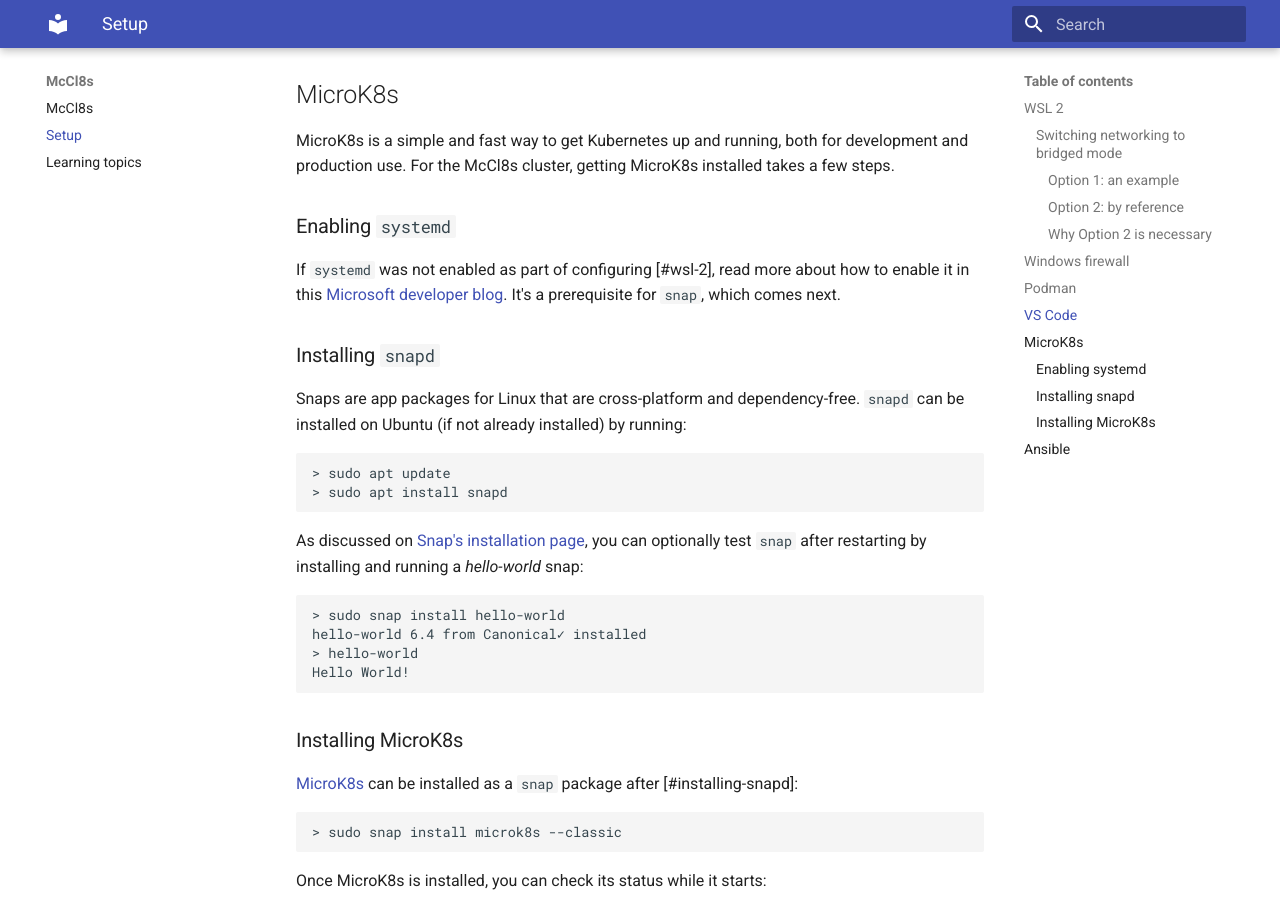
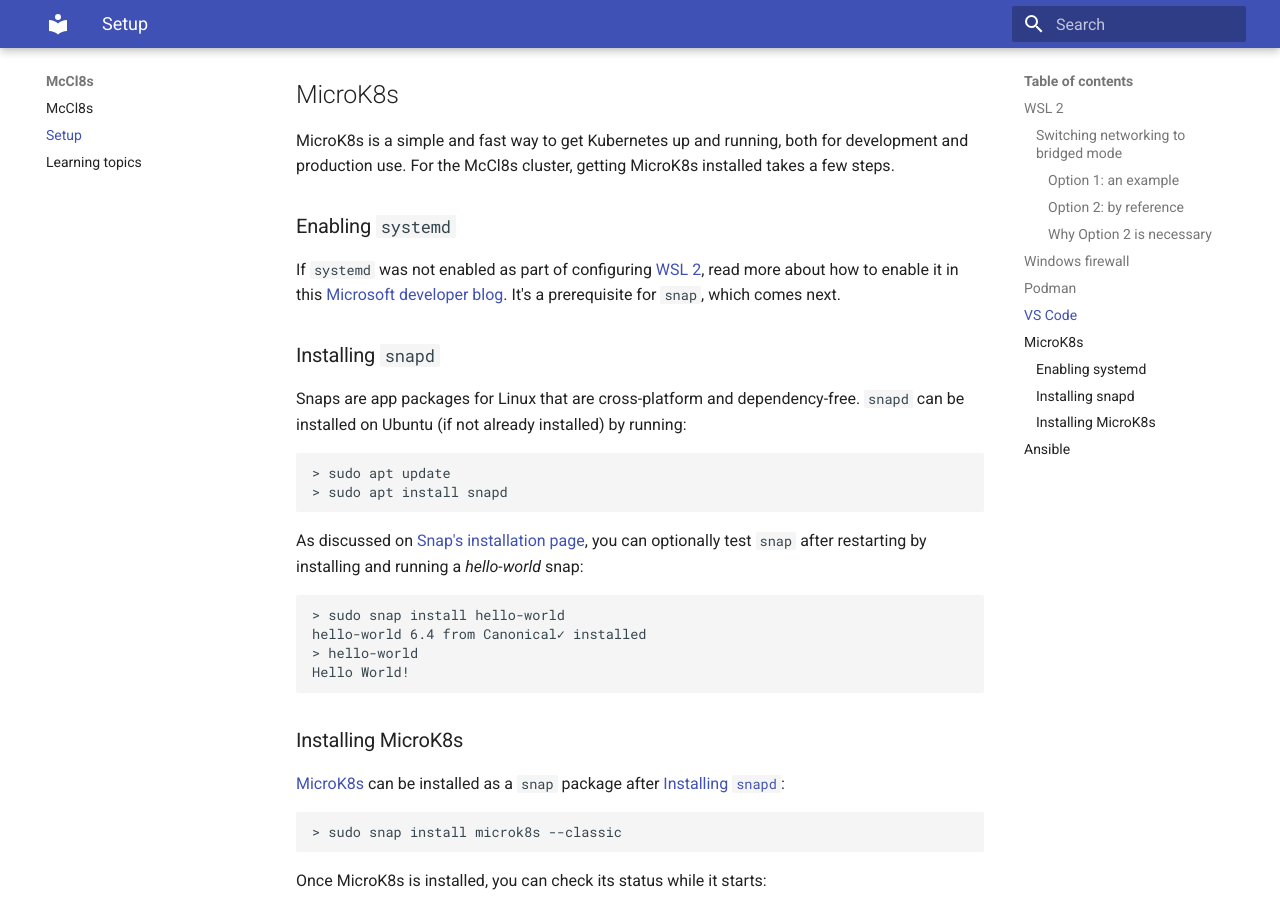
Before and after one commit to McClunatic/k8s-learning, an MkDocs documentation site: the page built from docs/setup.md, in a window 1280 px wide and 900 px high, scrolled down 2723 px. Built offline with MkDocs 1.6.1 and Material for MkDocs 9.7.7, drawn with Linux system fonts in a browser that asks for light colours; part of the change alters nothing that is shown; some of the changed text lies outside the part shown.

````diff
--- a/docs/setup.md
+++ b/docs/setup.md
@@ -6,11 +6,11 @@ Raspberry Pi 3 machines are used as worker nodes.
 
 In this section we'll cover setup, installation, and configuration work for:
 
-1. [#wsl-2]
-2. [#windows-firewall]
-3. [#podman]
-4. [#microk8s]
-5. [#ansible]
+1. [WSL-2](#wsl-2)
+2. [Windows firewall](#windows-firewall)
+3. [Podman](#podman)
+4. [MicroK8s](#microk8s)
+5. [Ansible](#ansible)
 
 ## WSL 2
 
@@ -132,7 +132,7 @@ installed takes a few steps.
 
 ### Enabling `systemd`
 
-If `systemd` was not enabled as part of configuring [#wsl-2], read more
+If `systemd` was not enabled as part of configuring [WSL 2](#wsl-2), read more
 about how to enable it in this
 [Microsoft developer blog](https://devblogs.microsoft.com/commandline/systemd-support-is-now-available-in-wsl/).
 It's a prerequisite for `snap`, which comes next.
@@ -162,7 +162,7 @@ Hello World!
 ### Installing MicroK8s
 
 [MicroK8s](https://microk8s.io/#install-microk8s) can be installed as a `snap`
-package after [#installing-snapd]:
+package after [Installing `snapd`](#installing-snapd):
 
 ```shell
 > sudo snap install microk8s --classic
````
